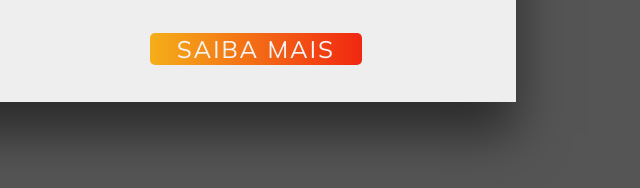
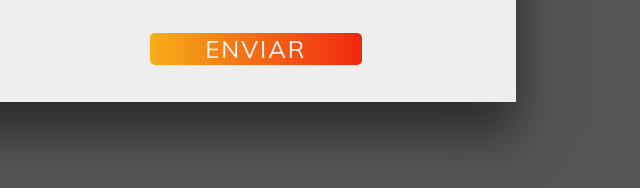
Before and after one commit to CobbyDEV/PortfolioPessoal, a plain HTML site: page index.html in a window 1280 px wide. Shown: the part 2570-2758 px from the top of the page, 508-1148 px from the left. Drawn offline with nearby package versions, Linux system fonts and the light colour scheme.

Commit message:
Update index.html

```diff
--- a/index.html
+++ b/index.html
@@ -190,7 +190,7 @@
                       <textarea class="field" id= "mensagem"></textarea>
                       <label for="mensagem" class="field-label">Mensagem</label>
                     </div>
-                    <button type="button" class="btn btn-submit" id="btn_cadastro" onclick="cadastro2();">Saiba Mais</button> <!--BOOSTRAP-->
+                    <button type="button" class="btn btn-submit" id="btn_cadastro" onclick="cadastro2();">Enviar</button> <!--BOOSTRAP-->
                 </form>
             </div>
         </div>
```
